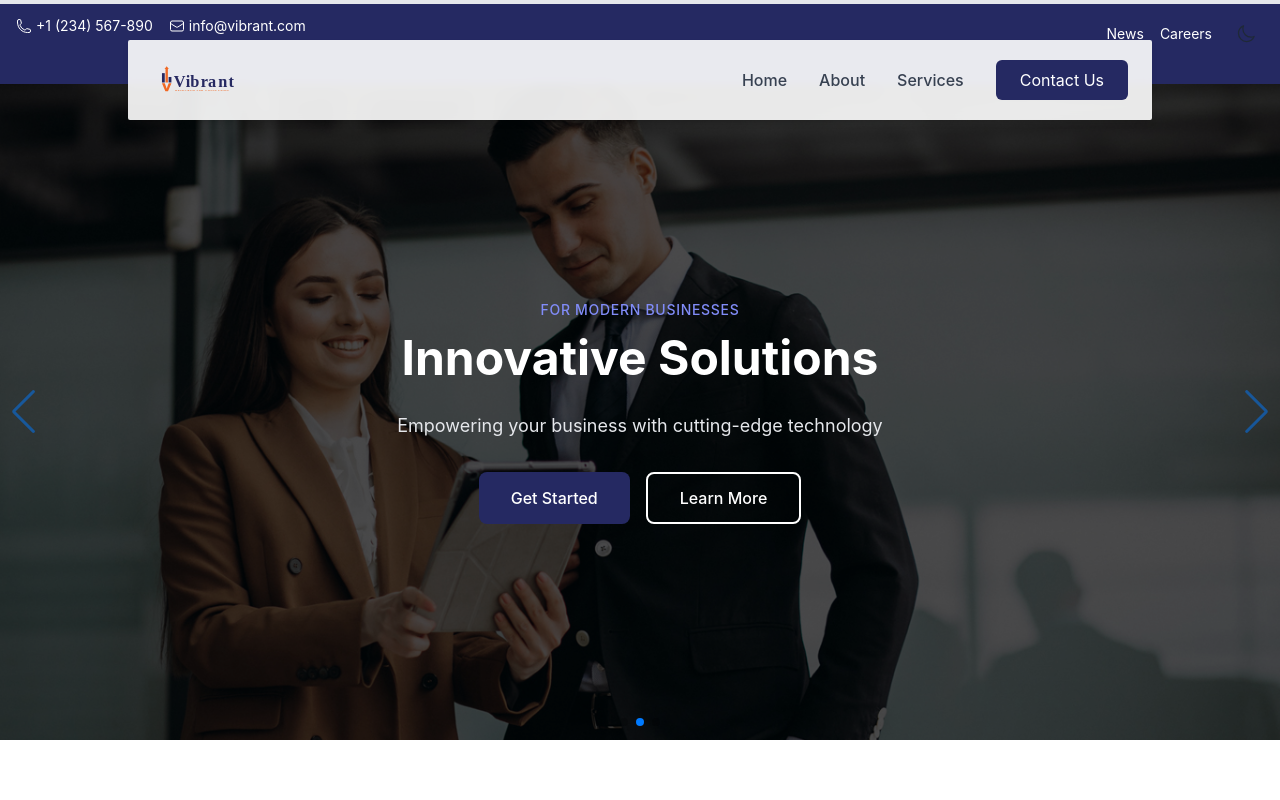
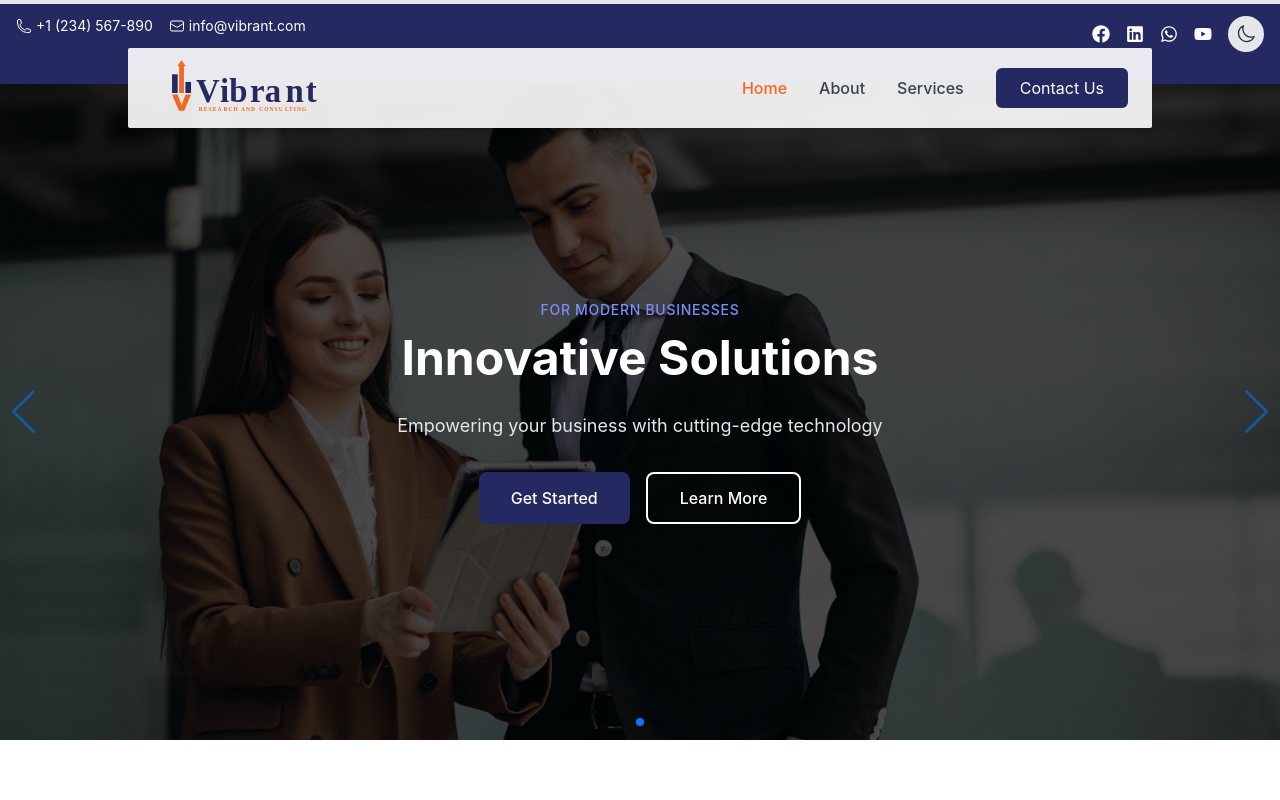
Before and after one commit to Skandaking/vibrant_website, a React (Vite) app: page / in a window 1280 px wide. Shown: the top 800 px of the page. Built offline with nearby package versions, Linux system fonts and the light colour scheme.

Commit message:
finished the navbar design

```diff
--- a/package.json
+++ b/package.json
@@ -15,6 +15,7 @@
     "lucide-react": "^0.454.0",
     "react": "^18.3.1",
     "react-dom": "^18.3.1",
+    "react-icons": "^5.3.0",
     "react-router-dom": "^6.27.0",
     "swiper": "^11.1.14"
   },
--- a/src/components/ThemeToggle.tsx
+++ b/src/components/ThemeToggle.tsx
@@ -7,13 +7,13 @@ const ThemeToggle = () => {
   return (
     <button
       onClick={toggleTheme}
-      className="p-2 rounded-full hover:bg-gray-200 dark:hover:bg-gray-700 transition-colors"
+      className="p-2 rounded-full bg-gray-200 dark:bg-gray-700 hover:bg-gray-300 dark:hover:bg-gray-600 transition-colors"
       aria-label="Toggle theme"
     >
       {isDarkMode ? (
-        <SunIcon className="h-5 w-5 text-gray-200" />
+        <SunIcon className="h-5 w-5 text-gray-800 dark:text-gray-200" />
       ) : (
-        <MoonIcon className="h-5 w-5 text-gray-800" />
+        <MoonIcon className="h-5 w-5 text-gray-800 dark:text-gray-200" />
       )}
     </button>
   );
--- a/src/layout/Navbar.tsx
+++ b/src/layout/Navbar.tsx
@@ -1,5 +1,5 @@
 import { useState } from 'react';
-import { Link } from 'react-router-dom';
+import { Link, NavLink } from 'react-router-dom';
 import { useTheme } from '../theme/ThemeContext';
 import ThemeToggle from '../components/ThemeToggle';
 import {
@@ -8,6 +8,7 @@ import {
   Bars3Icon,
   XMarkIcon,
 } from '@heroicons/react/24/outline';
+import { FaFacebook, FaLinkedin, FaWhatsapp, FaYoutube } from 'react-icons/fa';
 
 import Logo from '../assets/images/logo1.svg';
 
@@ -32,8 +33,18 @@ const Navbar = () => {
               </a>
             </div>
             <div className="flex items-center space-x-4 mt-2">
-              <a href="#" className="hover:text-gray-200">News</a>
-              <a href="#" className="hover:text-gray-200">Careers</a>
+              <a href="#" className="hover:text-gray-200">
+                <FaFacebook size={18} />
+              </a>
+              <a href="#" className="hover:text-gray-200">
+                <FaLinkedin size={18} />
+              </a>
+              <a href="#" className="hover:text-gray-200">
+                <FaWhatsapp size={18} />
+              </a>
+              <a href="#" className="hover:text-gray-200">
+                <FaYoutube size={18} />
+              </a>
               <ThemeToggle />
             </div>
           </div>
@@ -41,7 +52,7 @@ const Navbar = () => {
       </div>
 
       {/* Main Navbar - Modified positioning */}
-      <div className="absolute left-0 right-0 -bottom-10 top-10 z-50">
+      <div className="absolute left-0 right-0 -bottom-10 top-12 z-50">
         <nav className="bg-white/90 dark:bg-gray-800/90 backdrop-blur-sm shadow-md rounded-sm max-w-[80%] mx-auto">
           <div className="px-6">
             <div className="flex justify-between items-center h-20">
@@ -50,30 +61,48 @@ const Navbar = () => {
                 <img
                   src={Logo}
                   alt="Vibrant Company Logo"
-                  className="h-10 w-auto"
+                  className="h-20 w-auto"
                 />
               </Link>
 
               {/* Desktop Navigation */}
               <div className="hidden md:flex items-center space-x-8">
-                <Link
+                <NavLink
                   to="/"
-                  className="text-gray-700 dark:text-gray-200 hover:text-primary-main dark:hover:text-dark-primary-main font-medium"
+                  className={({ isActive }) => `
+                    text-gray-700 dark:text-gray-200 hover:text-secondary-main dark:hover:text-secondary-main font-medium relative group
+                    ${isActive ? 'text-secondary-main dark:text-secondary-main' : ''}
+                  `}
                 >
-                  Home
-                </Link>
-                <Link
+                  <span className="relative">
+                    Home
+                    <span className="absolute -bottom-1 left-0 w-0 h-0.5 bg-secondary-main group-hover:w-full transition-all duration-300"></span>
+                  </span>
+                </NavLink>
+                <NavLink
                   to="/about"
-                  className="text-gray-700 dark:text-gray-200 hover:text-primary-main dark:hover:text-dark-primary-main font-medium"
+                  className={({ isActive }) => `
+                    text-gray-700 dark:text-gray-200 hover:text-secondary-main dark:hover:text-secondary-main font-medium relative group
+                    ${isActive ? 'text-secondary-main dark:text-secondary-main' : ''}
+                  `}
                 >
-                  About
-                </Link>
-                <Link
+                  <span className="relative">
+                    About
+                    <span className="absolute -bottom-1 left-0 w-0 h-0.5 bg-secondary-main group-hover:w-full transition-all duration-300"></span>
+                  </span>
+                </NavLink>
+                <NavLink
                   to="/services"
-                  className="text-gray-700 dark:text-gray-200 hover:text-primary-main dark:hover:text-dark-primary-main font-medium"
+                  className={({ isActive }) => `
+                    text-gray-700 dark:text-gray-200 hover:text-secondary-main dark:hover:text-secondary-main font-medium relative group
+                    ${isActive ? 'text-secondary-main dark:text-secondary-main' : ''}
+                  `}
                 >
-                  Services
-                </Link>
+                  <span className="relative">
+                    Services
+                    <span className="absolute -bottom-1 left-0 w-0 h-0.5 bg-secondary-main group-hover:w-full transition-all duration-300"></span>
+                  </span>
+                </NavLink>
                 <button className="bg-primary-main dark:bg-dark-primary-main text-white px-6 py-2 rounded-md hover:bg-primary-dark dark:hover:bg-dark-primary-dark transition-colors">
                   Contact Us
                 </button>
@@ -96,27 +125,36 @@ const Navbar = () => {
             {isOpen && (
               <div className="md:hidden py-4">
                 <div className="flex flex-col space-y-4">
-                  <Link
+                  <NavLink
                     to="/"
-                    className="text-gray-700 dark:text-gray-200 hover:text-primary-main dark:hover:text-dark-primary-main font-medium"
+                    className={({ isActive }) => `
+                      text-gray-700 dark:text-gray-200 hover:text-secondary-main dark:hover:text-secondary-main font-medium
+                      ${isActive ? 'text-secondary-main dark:text-secondary-main' : ''}
+                    `}
                     onClick={() => setIsOpen(false)}
                   >
                     Home
-                  </Link>
-                  <Link
+                  </NavLink>
+                  <NavLink
                     to="/about"
-                    className="text-gray-700 dark:text-gray-200 hover:text-primary-main dark:hover:text-dark-primary-main font-medium"
+                    className={({ isActive }) => `
+                      text-gray-700 dark:text-gray-200 hover:text-secondary-main dark:hover:text-secondary-main font-medium
+                      ${isActive ? 'text-secondary-main dark:text-secondary-main' : ''}
+                    `}
                     onClick={() => setIsOpen(false)}
                   >
                     About
-                  </Link>
-                  <Link
+                  </NavLink>
+                  <NavLink
                     to="/services"
-                    className="text-gray-700 dark:text-gray-200 hover:text-primary-main dark:hover:text-dark-primary-main font-medium"
+                    className={({ isActive }) => `
+                      text-gray-700 dark:text-gray-200 hover:text-secondary-main dark:hover:text-secondary-main font-medium
+                      ${isActive ? 'text-secondary-main dark:text-secondary-main' : ''}
+                    `}
                     onClick={() => setIsOpen(false)}
                   >
                     Services
-                  </Link>
+                  </NavLink>
                   <button className="bg-primary-main dark:bg-dark-primary-main text-white px-6 py-2 rounded-md hover:bg-primary-dark dark:hover:bg-dark-primary-dark transition-colors w-full">
                     Contact Us
                   </button>
```
Also changed, not shown: src/components/common/ThemeToggle.tsx (deleted), 1 other file (tests, documents, lock files or other folders).
